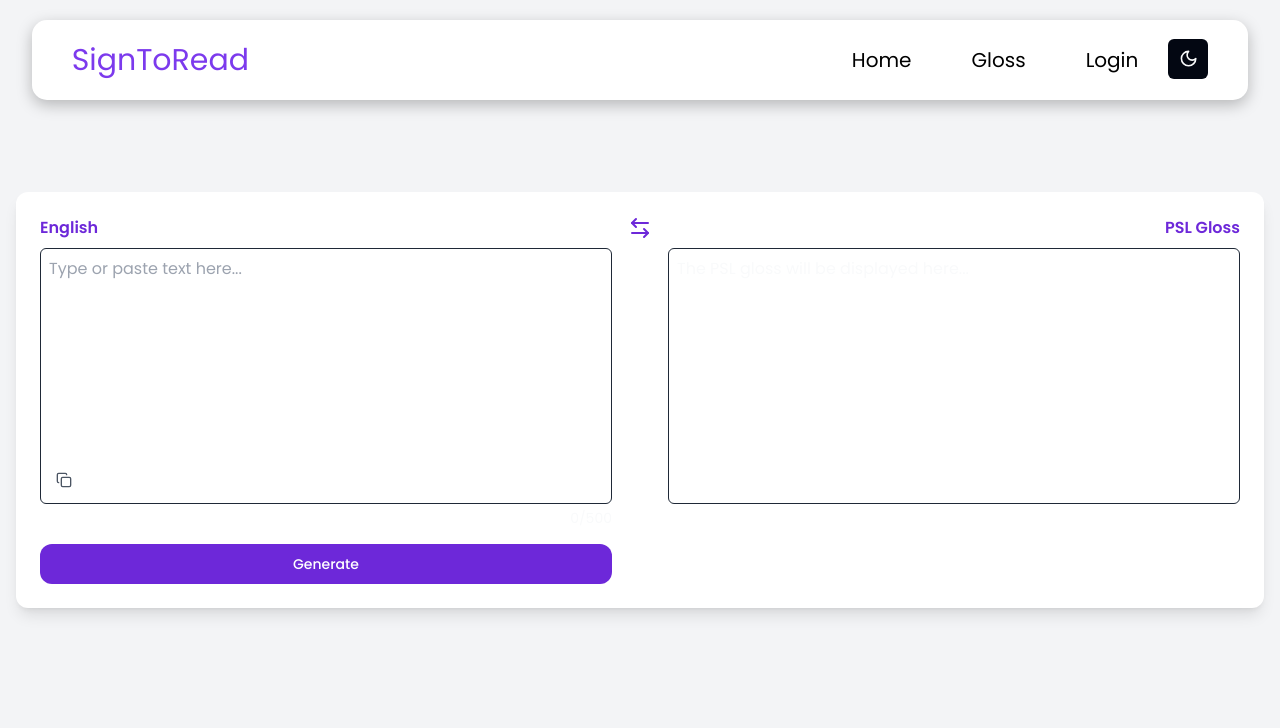
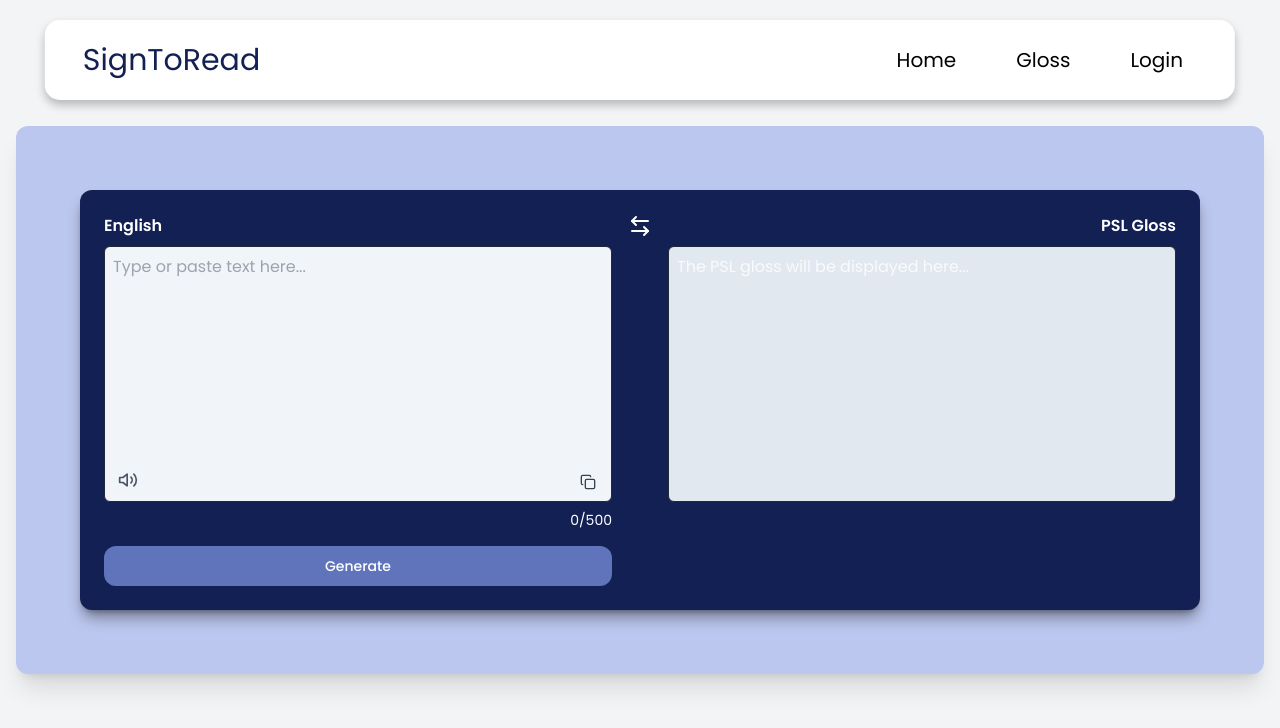
Before and after one commit to Zav06838/SignToRead, a React (Vite) app in the folder client/: page / in a window 1280 px wide. Shown: the top 728 px of the page. Built offline with nearby package versions, Linux system fonts and the light colour scheme.

Commit message:
ui changes

```diff
--- a/client/package.json
+++ b/client/package.json
@@ -13,6 +13,7 @@
     "@radix-ui/react-dropdown-menu": "^2.0.6",
     "@radix-ui/react-label": "^2.0.2",
     "@radix-ui/react-slot": "^1.0.2",
+    "@radix-ui/react-tooltip": "^1.0.7",
     "axios": "^1.6.2",
     "class-variance-authority": "^0.7.0",
     "clsx": "^2.0.0",
--- a/client/src/components/navbar.css
+++ b/client/src/components/navbar.css
@@ -18,9 +18,9 @@ li {
   align-items: center;
   height: 10vh;
   /* box-shadow: rgba(50, 50, 93, 0.25) 0px 30px 30px -20px; */
-  box-shadow: 0 5px 15px 0 rgba(0, 0, 0, 0.25);
+  box-shadow: 0 5px 10px 0 rgba(0, 0, 0, 0.25);
   border-radius: 15px;
-  width: 95%;
+  width: 93%;
   position: fixed;
   top: 20px;
   left: 50%;
@@ -29,7 +29,7 @@ li {
 }
 .logo {
   font-size: 30px;
-  color: #7c3aed; /* Change the color on hover */
+  color: #122053; /* Change the color on hover */
 }
 .nav-links {
   display: flex;
--- a/client/src/components/navbar.tsx
+++ b/client/src/components/navbar.tsx
@@ -30,9 +30,9 @@ const Navbar = () => {
           <Link to="/login" className="home">
             <li>Login</li>
           </Link>
-          <Link to="#" className="mt-1 sm: mr-4 ">
+          {/* <Link to="#" className="mt-1 sm: mr-4 ">
             <ModeToggle />
-          </Link>
+          </Link> */}
         </ul>
         {/*
         whenever we click on button = setMobile(!Mobile) ==  is mobile oppsite to setMobile
--- /dev/null
+++ b/client/src/components/ui/tooltip.tsx
@@ -0,0 +1,28 @@
+import * as React from "react"
+import * as TooltipPrimitive from "@radix-ui/react-tooltip"
+
+import { cn } from "@/lib/utils"
+
+const TooltipProvider = TooltipPrimitive.Provider
+
+const Tooltip = TooltipPrimitive.Root
+
+const TooltipTrigger = TooltipPrimitive.Trigger
+
+const TooltipContent = React.forwardRef<
+  React.ElementRef<typeof TooltipPrimitive.Content>,
+  React.ComponentPropsWithoutRef<typeof TooltipPrimitive.Content>
+>(({ className, sideOffset = 4, ...props }, ref) => (
+  <TooltipPrimitive.Content
+    ref={ref}
+    sideOffset={sideOffset}
+    className={cn(
+      "z-50 overflow-hidden rounded-md border bg-popover px-3 py-1.5 text-sm text-popover-foreground shadow-md animate-in fade-in-0 zoom-in-95 data-[state=closed]:animate-out data-[state=closed]:fade-out-0 data-[state=closed]:zoom-out-95 data-[side=bottom]:slide-in-from-top-2 data-[side=left]:slide-in-from-right-2 data-[side=right]:slide-in-from-left-2 data-[side=top]:slide-in-from-bottom-2",
+      className
+    )}
+    {...props}
+  />
+))
+TooltipContent.displayName = TooltipPrimitive.Content.displayName
+
+export { Tooltip, TooltipTrigger, TooltipContent, TooltipProvider }
--- a/client/src/pages/TextToGloss.tsx
+++ b/client/src/pages/TextToGloss.tsx
@@ -1,4 +1,3 @@
-
 import { Copy } from "lucide-react";
 import { Toaster, toast } from "sonner";
 import { Button } from "@/components/ui/button";
@@ -7,12 +6,22 @@ import { ArrowLeftRight } from "lucide-react";
 import axios from "axios"; // Import axios
 import "../App.css";
 import { useState } from "react";
+import { Icons } from "@/components/icons";
+import { Volume2 } from "lucide-react";
+
+import {
+  Tooltip,
+  TooltipContent,
+  TooltipProvider,
+  TooltipTrigger,
+} from "@/components/ui/tooltip";
 
 const TextToGloss = () => {
   const maxCharacters = 500;
   const [inputText, setInputText] = useState("");
   const [glossText, setGlossText] = useState("");
   const [isCopied, setIsCopied] = useState(false);
+  const [isLoading, setIsLoading] = useState(false);
 
   const handleTextChange = (event) => {
     if (event.target.value.length <= maxCharacters) {
@@ -25,7 +34,12 @@ const TextToGloss = () => {
       const response = await axios.post("http://localhost:3000/api/glosses", {
         englishText: inputText,
       });
+      setIsLoading(true);
+      setTimeout(() => {
         setGlossText(response.data.pslGloss);
+
+        setIsLoading(false);
+      }, 2000);
     } catch (error) {
       console.error("Error fetching gloss:", error);
       toast.error("Failed to fetch gloss.");
@@ -41,65 +55,112 @@ const TextToGloss = () => {
     });
   };
 
+  const handleListenClick = () => {
+    const utterance = new SpeechSynthesisUtterance(inputText);
+    speechSynthesis.speak(utterance);
+  };
+
   return (
     <div className="min-h-screen bg-gray-100 flex flex-col items-center justify-center p-4 ">
-      <div className="bg-white shadow-lg rounded-xl p-6 md:flex md:max-w-screen-xl w-full">
+      <div className="bg-[#BCC7EF] shadow-xl rounded-xl p-16 md:flex md:max-w-screen-2xl w-full md:justify-center">
+        <div className="bg-[#122053] shadow-lg shadow-black/40 rounded-xl p-6 md:flex md:max-w-screen-xl w-full  ">
           <div className="flex flex-col w-full md:w-1/2 md:mr-4 relative">
             <Label
               htmlFor="english-text"
-            className="text-primary text-md font-semibold mb-2"
+              className="text-white text-md font-semibold mb-2"
             >
               English
             </Label>
             <textarea
               id="english-text"
-            className="resize-none border rounded-md p-2 w-full h-64 outline-none"
+              className="resize-none border rounded-md p-2 w-full h-64 outline-none bg-slate-100"
               placeholder="Type or paste text here..."
               value={inputText}
               onChange={handleTextChange}
             />
 
+            <TooltipProvider>
+              <Tooltip>
+                <TooltipTrigger asChild>
                   <Copy
                     onClick={handleCopyText}
-            className="absolute bottom-24 left-3 text-gray-600 cursor-pointer h-4"
+                    className="absolute bottom-24 right-3 text-gray-700 cursor-pointer h-4"
                   />
-          {/* Message displayed when text is copied */}
+                </TooltipTrigger>
+                <TooltipContent>
+                  <p>Copy</p>
+                </TooltipContent>
+              </Tooltip>
+            </TooltipProvider>
             {isCopied}
 
-          <div className="text-right text-sm mt-1">
+            <TooltipProvider>
+              <Tooltip>
+                <TooltipTrigger asChild>
+                  <Volume2
+                    onClick={handleListenClick}
+                    className="absolute bottom-24 left-3 text-gray-600 cursor-pointer h-5"
+                  />
+                </TooltipTrigger>
+                <TooltipContent>
+                  <p>Listen</p>
+                </TooltipContent>
+              </Tooltip>
+            </TooltipProvider>
+
+            <div className="text-right text-sm mt-2 text-white">
               {inputText.length}/{maxCharacters}
             </div>
+
             <Button
               onClick={handleGenerateClick}
-            className="mt-4 text-white rounded-xl p-2 transition-colors"
+              disabled={isLoading}
+              className="mt-4 text-white rounded-xl p-2 bg-[#6074BC] hover:bg-[#3f62c4]"
             >
-            Generate
+              {isLoading ? (
+                <>
+                  <Icons.spinner className="mr-2 h-4 w-4 animate-spin" />
+                  Generating...
+                </>
+              ) : (
+                "Generate"
+              )}
             </Button>
           </div>
-        <div>
-          <ArrowLeftRight className="text-primary justify-center items-center" />
+          <div className="md:flex hidden">
+            <ArrowLeftRight className="text-white justify-center items-center" />
           </div>
 
           <div className="flex flex-col w-full md:w-1/2 md:ml-4 mt-6 md:mt-0">
             <label
               htmlFor="psl-gloss"
-            className="text-primary text-md font-semibold mb-2 text-right"
+              className="text-white text-md font-semibold mb-2 text-right"
             >
               PSL Gloss
             </label>
-          <div className="border rounded-md p-2 w-full h-64 relative">
+            <div className="border rounded-md p-2 w-full h-64 relative bg-slate-200">
               {glossText || "The PSL gloss will be displayed here..."}
               {glossText && (
+                <TooltipProvider>
+                  <Tooltip>
+                    <TooltipTrigger asChild>
                       <Copy
                         onClick={handleCopyText}
-                className="absolute bottom-4 right-3 text-gray-600 cursor-pointer h-4"
+                        className="absolute bottom-4 right-3 text-gray-900 cursor-pointer h-4"
                       />
+                    </TooltipTrigger>
+                    <TooltipContent>
+                      <p>Copy</p>
+                    </TooltipContent>
+                  </Tooltip>
+                </TooltipProvider>
               )}
             </div>
           </div>
           <Toaster richColors position="bottom-center" />
         </div>
       </div>
+    </div>
   );
 };
 
```
Also changed, not shown: 2 other files (tests, documents, lock files or other folders). Lines whose indentation alone changed are shown as unchanged.
